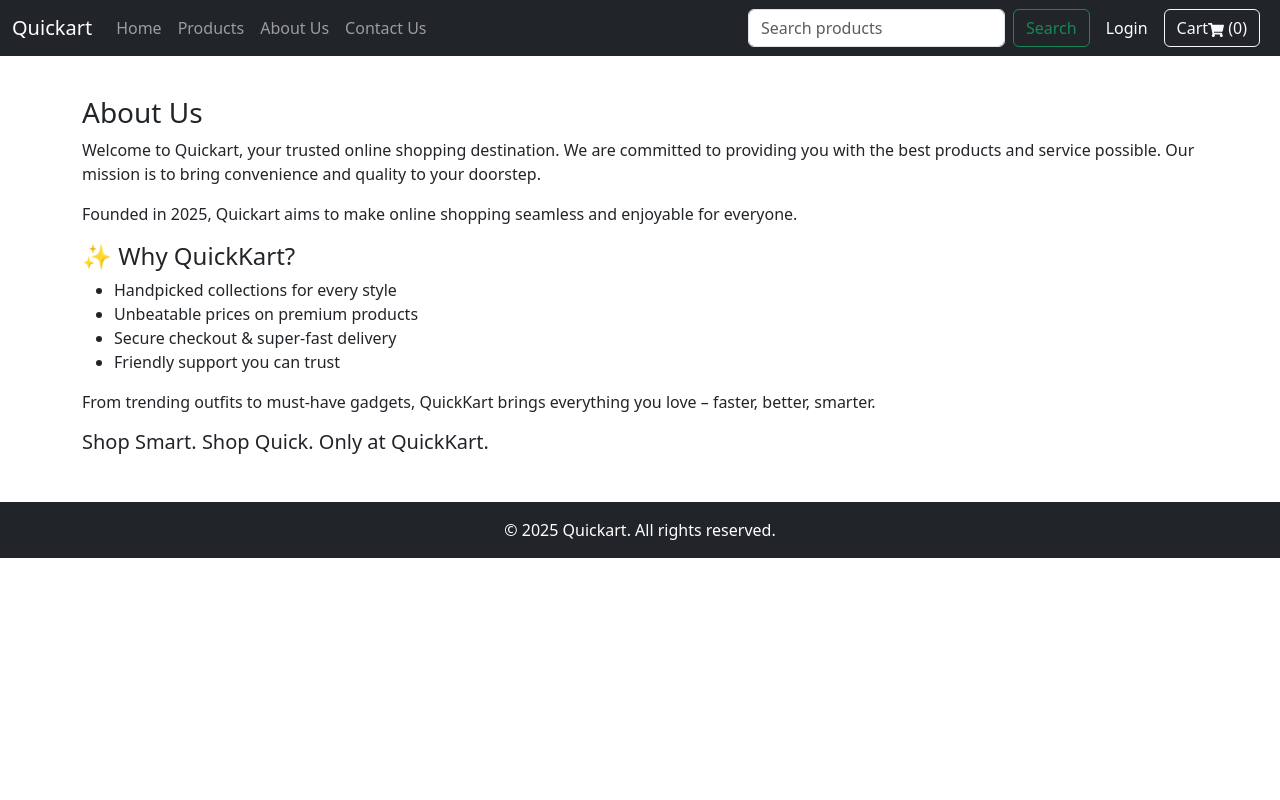
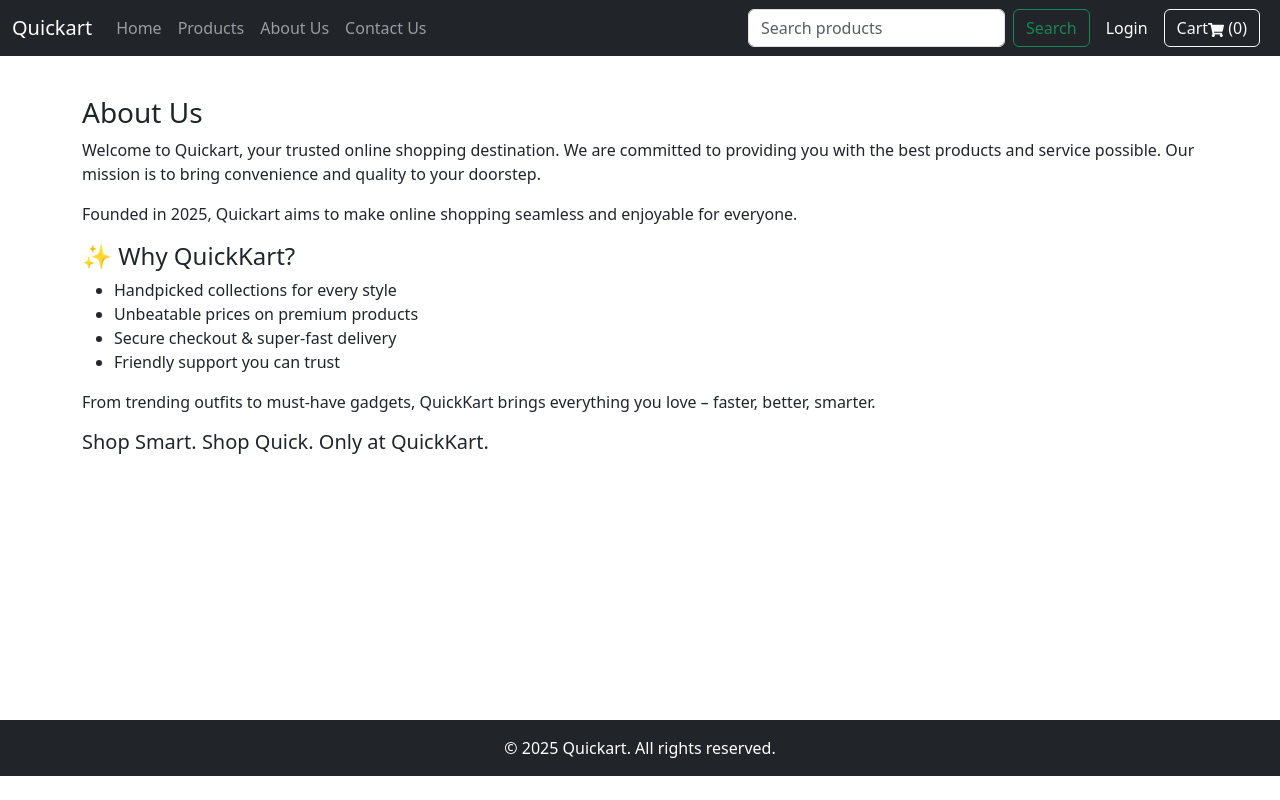
Before and after one commit to fayiza-kt/Quickart-PageRouter, a Next.js app: page /about-us in a window 1280 px wide. Built offline with nearby package versions, Linux system fonts and the light colour scheme.

Commit message:
app file modified

```diff
--- a/src/pages/_app.tsx
+++ b/src/pages/_app.tsx
@@ -22,7 +22,7 @@ export default function MyApp({ Component, pageProps }: AppProps) {
     <CartProvider>
       <div className={`${geistSans.variable} ${geistMono.variable}`}>
         <Header />
-        <main className="main-container p-3">
+        <main className="main-container main-body-description p-3">
           <Component {...pageProps} />
         </main>
         <Footer />
```
